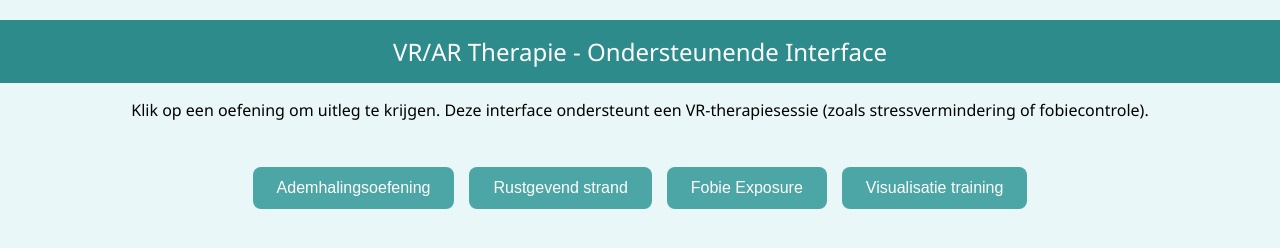
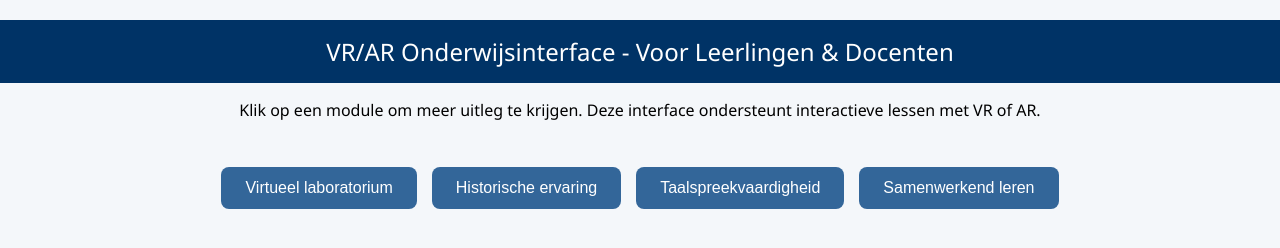
Before and after one commit to ZogbelemouJeanCharles/Design-research, a plain HTML site: page index.html in a window 1280 px wide. Drawn offline with Linux system fonts and the light colour scheme.

Commit message:
school educatie

```diff
--- a/index.html
+++ b/index.html
@@ -3,19 +3,19 @@
 <head>
   <meta charset="UTF-8">
   <meta name="viewport" content="width=device-width, initial-scale=1.0">
-  <title>AR/VR Therapie Ondersteunende Interface</title>
+  <title>VR/AR Onderwijsinterface</title>
   <style>
     body {
       font-family: 'Segoe UI', sans-serif;
       margin: 0;
-      background-color: #eaf7f8;
+      background-color: #f4f7fa;
       display: flex;
       flex-direction: column;
       align-items: center;
       padding: 20px;
     }
     header {
-      background-color: #2e8b8b;
+      background-color: #003366;
       color: white;
       padding: 15px 30px;
       width: 100%;
@@ -30,7 +30,7 @@
     }
     .exercise-button {
       padding: 12px 24px;
-      background-color: #4da6a6;
+      background-color: #336699;
       color: white;
       border: none;
       border-radius: 8px;
@@ -38,7 +38,7 @@
       font-size: 16px;
     }
     .exercise-button:hover {
-      background-color: #6cc;
+      background-color: #4d88cc;
     }
     .info-panel {
       background-color: white;
@@ -56,16 +56,16 @@
 </head>
 <body>
   <header>
-    VR/AR Therapie - Ondersteunende Interface
+    VR/AR Onderwijsinterface - Voor Leerlingen & Docenten
   </header>
 
-  <p>Klik op een oefening om uitleg te krijgen. Deze interface ondersteunt een VR-therapiesessie (zoals stressvermindering of fobiecontrole).</p>
+  <p>Klik op een module om meer uitleg te krijgen. Deze interface ondersteunt interactieve lessen met VR of AR.</p>
 
   <div class="exercise-buttons">
-    <button class="exercise-button" onclick="toonInfo('Ademhalingsoefening', 'Volg in VR een visuele ademhalingsgids met een rustig landschap. Focus op 4 seconden inademen, 4 seconden vasthouden, 6 seconden uitademen.')">Ademhalingsoefening</button>
-    <button class="exercise-button" onclick="toonInfo('Rustgevend strand', 'Deze ervaring transporteert de gebruiker naar een kalm strand, ideaal voor stressreductie en mindfulness.')">Rustgevend strand</button>
-    <button class="exercise-button" onclick="toonInfo('Fobie Exposure', 'Stap voor stap geconfronteerd worden met je angst in een veilige virtuele omgeving, met begeleiding.')">Fobie Exposure</button>
-    <button class="exercise-button" onclick="toonInfo('Visualisatie training', 'Een VR-reis waarbij de gebruiker leert zich mentale veiligheid voor te stellen tijdens moeilijke momenten.')">Visualisatie training</button>
+    <button class="exercise-button" onclick="toonInfo('Virtueel laboratorium', 'Leerlingen kunnen in VR chemische experimenten uitvoeren zonder risico, begeleid door de leraar.')">Virtueel laboratorium</button>
+    <button class="exercise-button" onclick="toonInfo('Historische ervaring', 'Beleef historische gebeurtenissen zoals de Franse Revolutie of WO II in een virtuele reconstructie.')">Historische ervaring</button>
+    <button class="exercise-button" onclick="toonInfo('Taalspreekvaardigheid', 'Oefen mondelinge taalvaardigheden met virtuele personages die op natuurlijke wijze reageren.')">Taalspreekvaardigheid</button>
+    <button class="exercise-button" onclick="toonInfo('Samenwerkend leren', 'Werk in groepjes aan een virtuele opdracht, waarbij iedere leerling een eigen rol krijgt in AR/VR.')">Samenwerkend leren</button>
   </div>
 
   <div class="info-panel" id="infoPanel">
```
